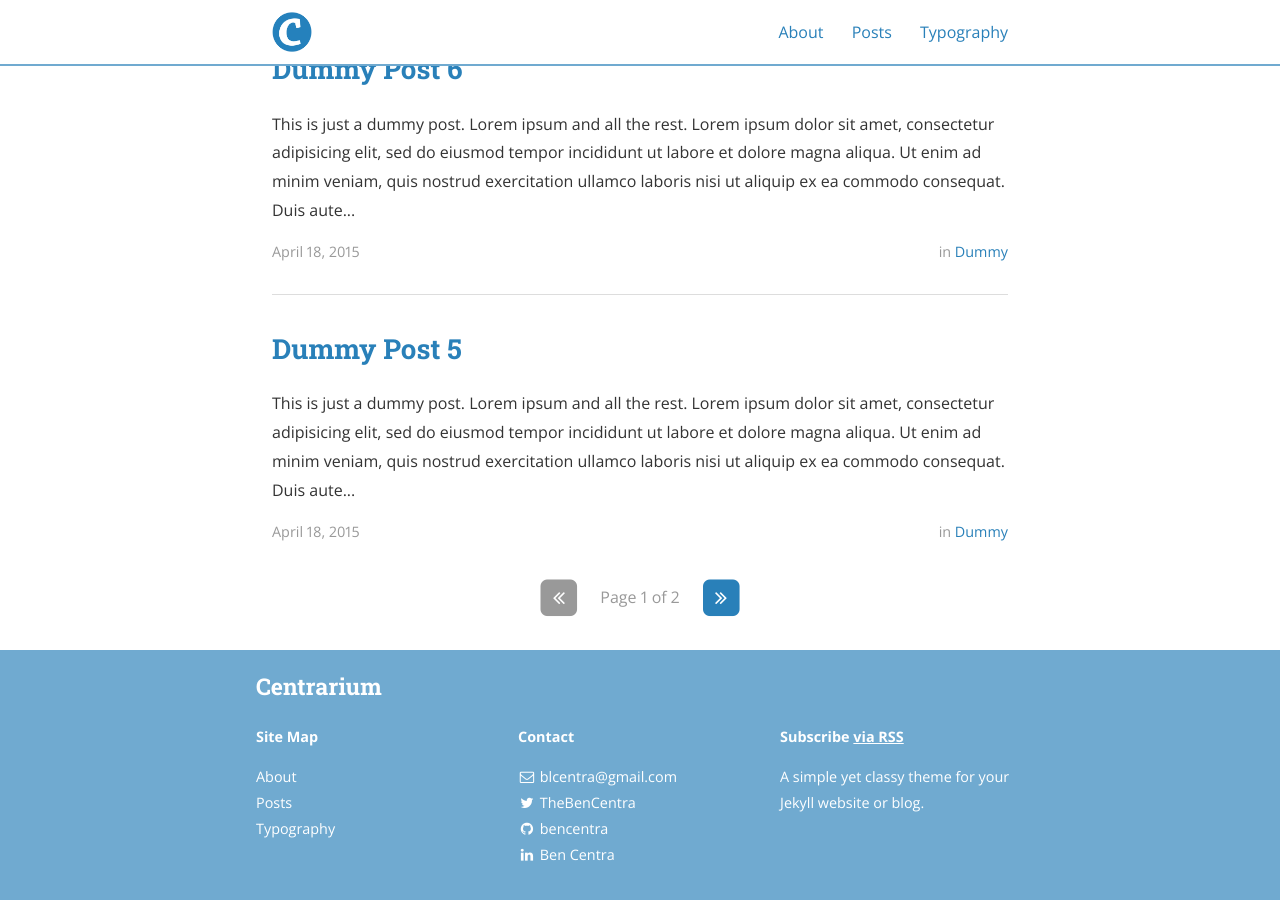
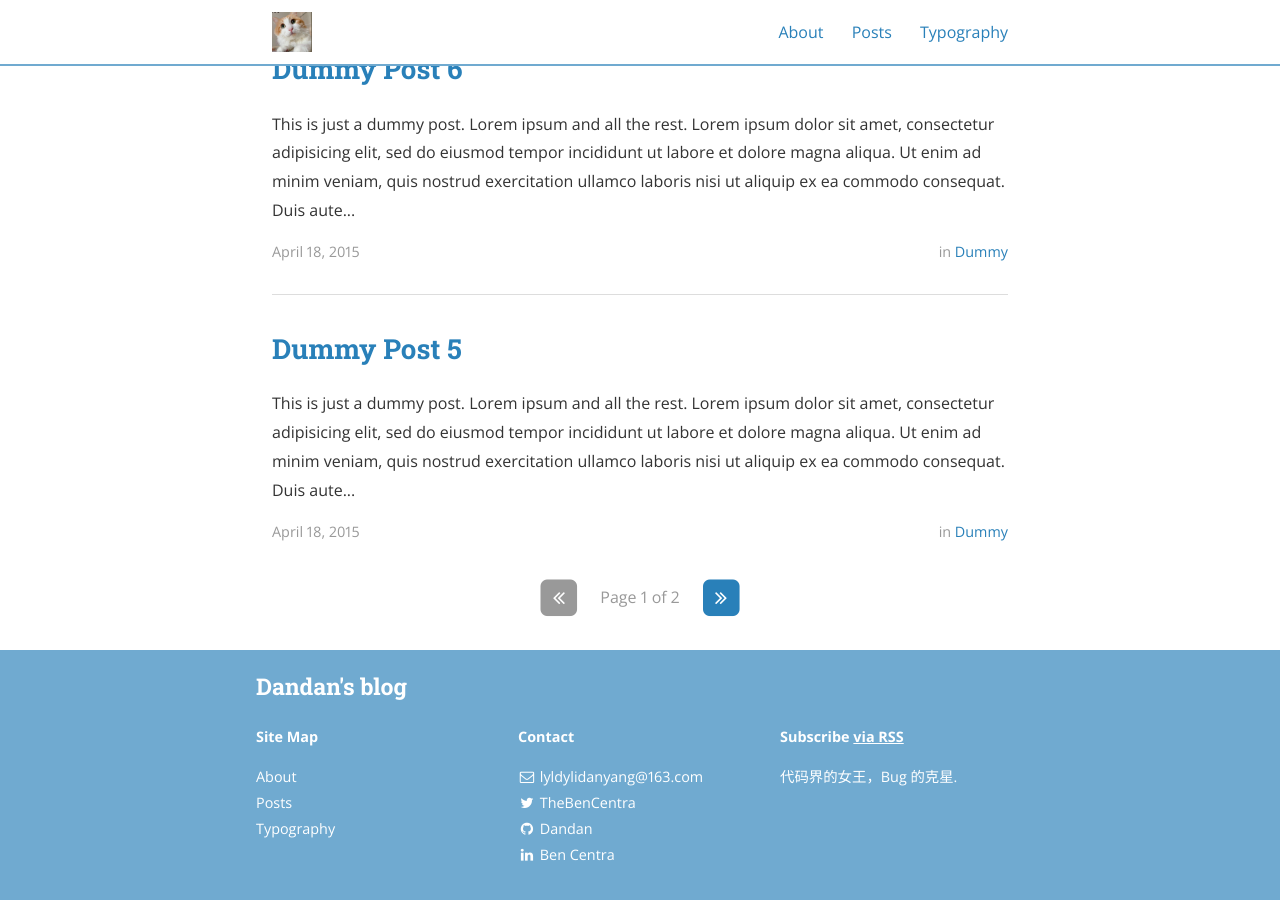
Before and after one commit to LoveCPro/Dandan.github.io, a Jekyll site: the page built from index.html, in a window 1280 px wide and 900 px high, scrolled down 1275 px. Built offline with Jekyll 4.4.1, drawn with Linux system fonts in a browser that asks for light colours; nearby versions of some CDN libraries; the list of posts is cut into pages by our own code; part of the change alters nothing that is shown; some of the changed text lies outside the part shown.

Commit message:
修改 首页

```diff
--- a/_config.yml
+++ b/_config.yml
@@ -9,19 +9,19 @@ exclude:
   - "/vendor/"
 
 # Site settings
-title: Centrarium
-subtitle: "A simple yet classy theme for your Jekyll website or blog"
-email: blcentra@gmail.com
-name: Ben Centra
+title: Dandan's blog
+subtitle: "代码界的女王，Bug 的克星"
+email: lyldylidanyang@163.com
+name: Dandan
 description: >
-  A simple yet classy theme for your Jekyll website or blog.
+  代码界的女王，Bug 的克星.
 # Base URL of site (i.e. /blog). It should always start with a slash,
 # and never end with a slash. Set it to a blank value if hosting at the
 # root of your server.
 baseurl: "" # the subpath of your site, e.g. /blog/
 url: "" # the base hostname & protocol for your site
-cover: "/assets/header_image.jpg"
-logo: "/assets/logo.png"
+cover: "/assets/kadingche.jpg"
+logo: "/assets/guozhi.jpg"
 
 # Build settings
 markdown: kramdown
@@ -76,24 +76,17 @@ descriptions:
 #     desc: Follow me on Twitter            # Description to display as link title, etc
 #     share: true                           # Include in the "Share" section of posts
 social:
-  - name: Twitter
+  - name: csdn
     icon: twitter
     username: TheBenCentra
-    url: https://twitter.com/TheBenCentra
+    url: https://blog.csdn.net/weixin_41855428?spm=1011.2415.3001.5343
     desc: Follow me on Twitter
-    share: true
-
-  - name: Facebook
-    icon: facebook
-    username: thebencentra
-    url: ""
-    desc: Friend me on Facebook
     share: true
 
   - name: GitHub
     icon: github
-    username: bencentra
-    url: https://github.com/bencentra
+    username: Dandan
+    url: https://github.com/LoveCPro
     desc: Fork me on GitHub
     share: false
 
@@ -118,75 +111,6 @@ social:
     desc: Subscribe on YouTube
     share: false
 
-  - name: Instagram
-    icon: instagram
-    username: ""
-    url: ""
-    desc: Follow me on Instagram
-    share: false
-
-  - name: Pinterest
-    icon: pinterest
-    username: ""
-    url: ""
-    desc: Follow me on Pinterest
-    share: true
-
-  - name: SoundCloud
-    icon: soundcloud
-    username: ""
-    url: ""
-    desc: Follow me on SoundCloud
-    share: false
-
-  - name: Tumblr
-    icon: tumblr
-    username: ""
-    url: ""
-    desc: Follow me on Tumblr
-    share: false
-
-  - name: Steam
-    icon: steam
-    username: ""
-    url: ""
-    desc: Friend me on Steam
-    share: false
-
-  - name: Dribbble
-    icon: dribbble
-    username: ""
-    url: ""
-    desc: Follow me on Dribble
-    share: false
-
-  - name: Vimeo
-    icon: vimeo-square
-    username: ""
-    url: ""
-    desc: Follow me on Vimeo
-    share: false
-
-  - name: Vine
-    icon: vine
-    username: ""
-    url: ""
-    desc: Follow me on Vine
-    share: false
-
-  - name: Reddit
-    icon: reddit
-    username: ""
-    url: ""
-    desc: Share to Reddit
-    share: true
-
-  - name: "Hacker News"
-    icon: hacker-news
-    username: ""
-    url: ""
-    desc: Share to Hacker News
-    share: false
 
 # Social sharing protocols
 # These are for automatically generating sharing metadata for FB and Twitter
```
Also changed, not shown: assets/guozhi.jpg (added), 1 other file.
